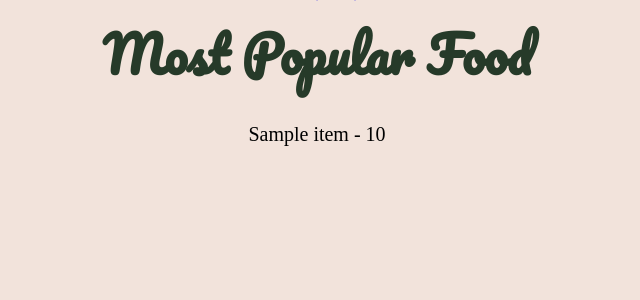
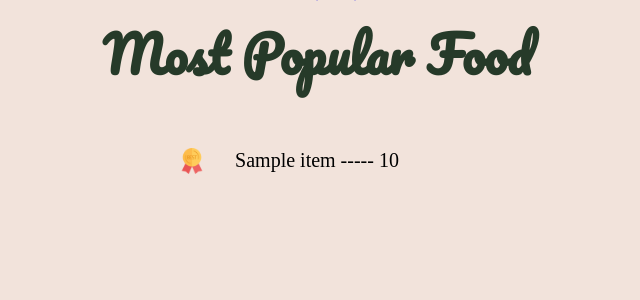
Before and after one commit to xiaowuuu/bao_restaurant, a Flask app: page /hot in a window 1280 px wide. Shown: the part 78-378 px from the top of the page, without its empty margins (323-963 px from the left). Run offline with Flask 3, Linux system fonts and the light colour scheme; tables that the repository leaves empty hold one stand-in row (values such as "Sample post"); some web fonts are replaced.

Commit message:
add most popular item by ordered quantity, add most popular icon

```diff
--- a/controllers/order_controller.py
+++ b/controllers/order_controller.py
@@ -101,10 +101,16 @@ def delete_order(id):
     db.session.commit()
     return redirect(f"/users/{user_id}/my_orders")
 
-
+# the popular food with quantity
 @orders_blueprint.route("/hot")
 def hot_item():
     popular_items = db.session.query(OrderItem.item_id, func.sum(OrderItem.quantity).label('total_quantity')).group_by(OrderItem.item_id).order_by(func.sum(OrderItem.quantity).desc()).all()
+
+    most_popular_item = None
+    max_quantity = 0
+    for item_id, total_quantity in popular_items:
+        if total_quantity > max_quantity:
+            max_quantity = total_quantity
+            most_popular_item = Item.query.get(item_id)
     popular_items_with_details = [(Item.query.get(item_id), total_quantity) for item_id, total_quantity in popular_items]
-
-    return render_template("/orders/hot.jinja", popular_items=popular_items_with_details)
+    return render_template("/orders/hot.jinja", popular_items=popular_items_with_details, most_popular_item=most_popular_item)
--- a/static/style.css
+++ b/static/style.css
@@ -89,7 +89,7 @@ h1 {
 
 
 .text {
-    text-align: center;
+    text-align:center;
     font-size: 20px;
     line-height: 1.6;
 }
@@ -191,3 +191,10 @@ hr {
     color: #f44336;
     cursor: pointer;
 }
+
+.popular_icon {
+    width: 2%;
+    position: relative;
+    padding-right: 250px;
+    top: 30px
+}
--- a/templates/orders/hot.jinja
+++ b/templates/orders/hot.jinja
@@ -2,11 +2,17 @@
 {% block content %}
 <h1>Most Popular Food</h1>
 <section class="body">
-    {% for item, total_quantity in popular_items %}
     <ul>
-        <li>{{item.name}} - {{total_quantity}}</li>
+        {% for item, total_quantity in popular_items %}
+        <div class="popular_wrap">
+        <li class="text">
+            {% if item == most_popular_item %}
+            <img src="static/images/most_popular.png" alt="most popular" class="popular_icon">
+            {% endif %}
+            {{item.name}} ----- {{total_quantity}}
+        </li>
+        </div>
+        {% endfor %}
     </ul>
-
-{% endfor %}
 </section>
 {% endblock content %}
```
Also changed, not shown: static/images/most_popular.png (added).
